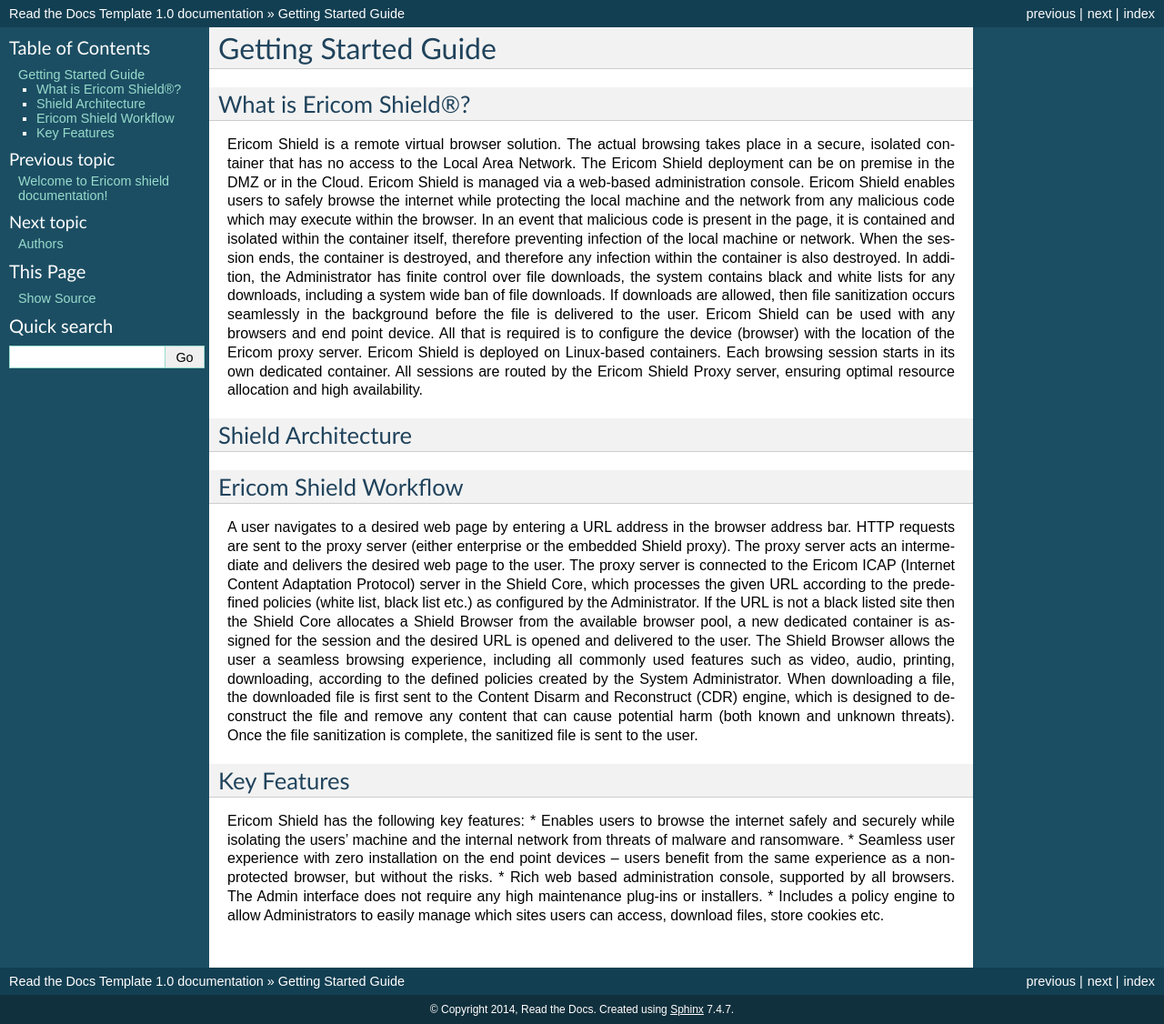
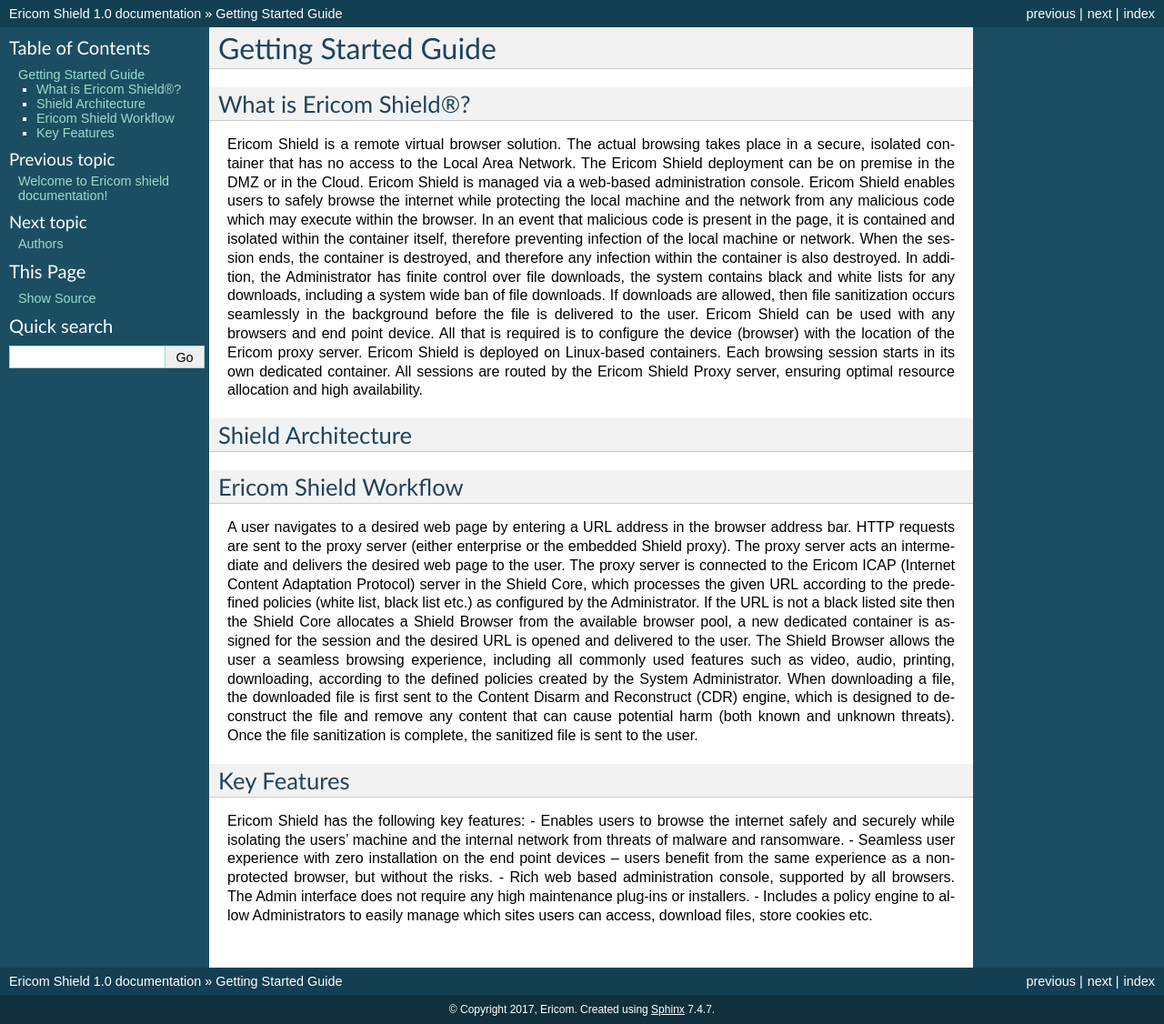
Before and after one commit to BenyH/Shield.Docs, a Sphinx documentation site: the page built from docs/GettingStartedGuide.rst, in a window 1280 px wide. Shown: the whole page at 91% size. Built offline with Sphinx 7.4.7, drawn with Linux system fonts in a browser that asks for light colours.

Commit message:
more fixes

```diff
--- a/docs/GettingStartedGuide.rst
+++ b/docs/GettingStartedGuide.rst
@@ -30,7 +30,7 @@ Key Features
 ------------
 
 Ericom Shield has the following key features:
-*	Enables users to browse the internet safely and securely while isolating the users’ machine and the internal network from threats of malware and ransomware.
-*	Seamless user experience with zero installation on the end point devices – users benefit from the same experience as a non-protected browser, but without the risks.
-*	Rich web based administration console, supported by all browsers.  The Admin interface does not require any high maintenance plug-ins or installers.
-*   Includes a policy engine to allow Administrators to easily manage which sites users can access, download files, store cookies etc.
+- Enables users to browse the internet safely and securely while isolating the users’ machine and the internal network from threats of malware and ransomware.
+- Seamless user experience with zero installation on the end point devices – users benefit from the same experience as a non-protected browser, but without the risks.
+- Rich web based administration console, supported by all browsers.  The Admin interface does not require any high maintenance plug-ins or installers.
+- Includes a policy engine to allow Administrators to easily manage which sites users can access, download files, store cookies etc.
--- a/docs/conf.py
+++ b/docs/conf.py
@@ -43,8 +43,8 @@ source_suffix = '.rst'
 master_doc = 'index'
 
 # General information about the project.
-project = u'Read the Docs Template'
-copyright = u'2014, Read the Docs'
+project = u'Ericom Shield'
+copyright = u'2017, Ericom'
 
 # The version info for the project you're documenting, acts as replacement for
 # |version| and |release|, also used in various other places throughout the
@@ -196,8 +196,8 @@ latex_elements = {
 # (source start file, target name, title,
 #  author, documentclass [howto, manual, or own class]).
 latex_documents = [
-  ('index', 'ReadtheDocsTemplate.tex', u'Read the Docs Template Documentation',
-   u'Read the Docs', 'manual'),
+  ('index', 'ReadtheDocsTemplate.tex', u'Ericom Shield Documentation',
+   u'Ericom Shield', 'manual'),
 ]
 
 # The name of an image file (relative to this directory) to place at the top of
@@ -226,8 +226,8 @@ latex_documents = [
 # One entry per manual page. List of tuples
 # (source start file, name, description, authors, manual section).
 man_pages = [
-    ('index', 'readthedocstemplate', u'Read the Docs Template Documentation',
-     [u'Read the Docs'], 1)
+    ('index', 'readthedocstemplate', u'Ericom Shield Documentation',
+     [u'Ericom Shield'], 1)
 ]
 
 # If true, show URL addresses after external links.
@@ -240,7 +240,7 @@ man_pages = [
 # (source start file, target name, title, author,
 #  dir menu entry, description, category)
 texinfo_documents = [
-  ('index', 'ReadtheDocsTemplate', u'Read the Docs Template Documentation',
+  ('index', 'ReadtheDocsTemplate', u'Ericom Shield Documentation',
    u'Read the Docs', 'ReadtheDocsTemplate', 'One line description of project.',
    'Miscellaneous'),
 ]
```
